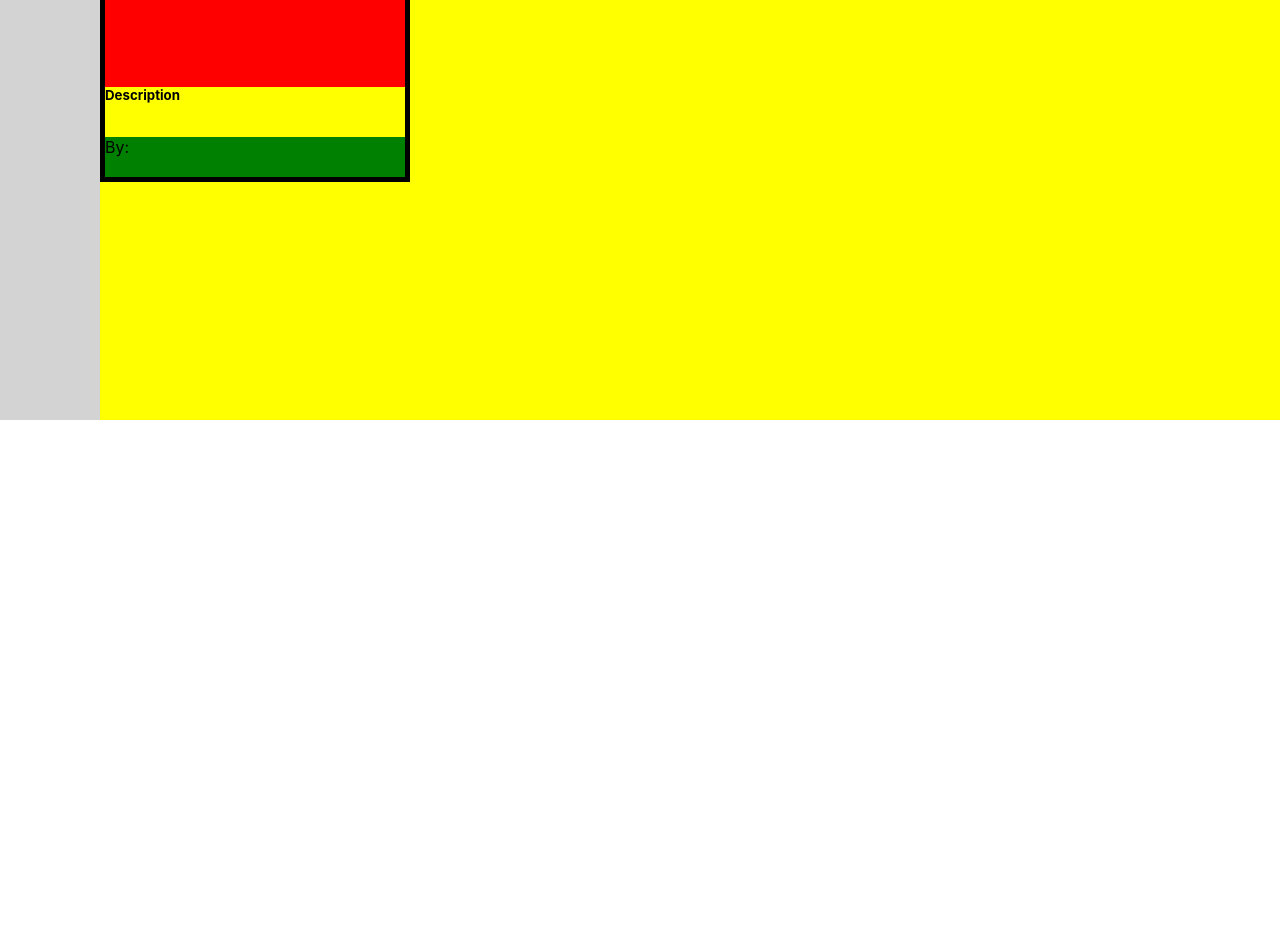
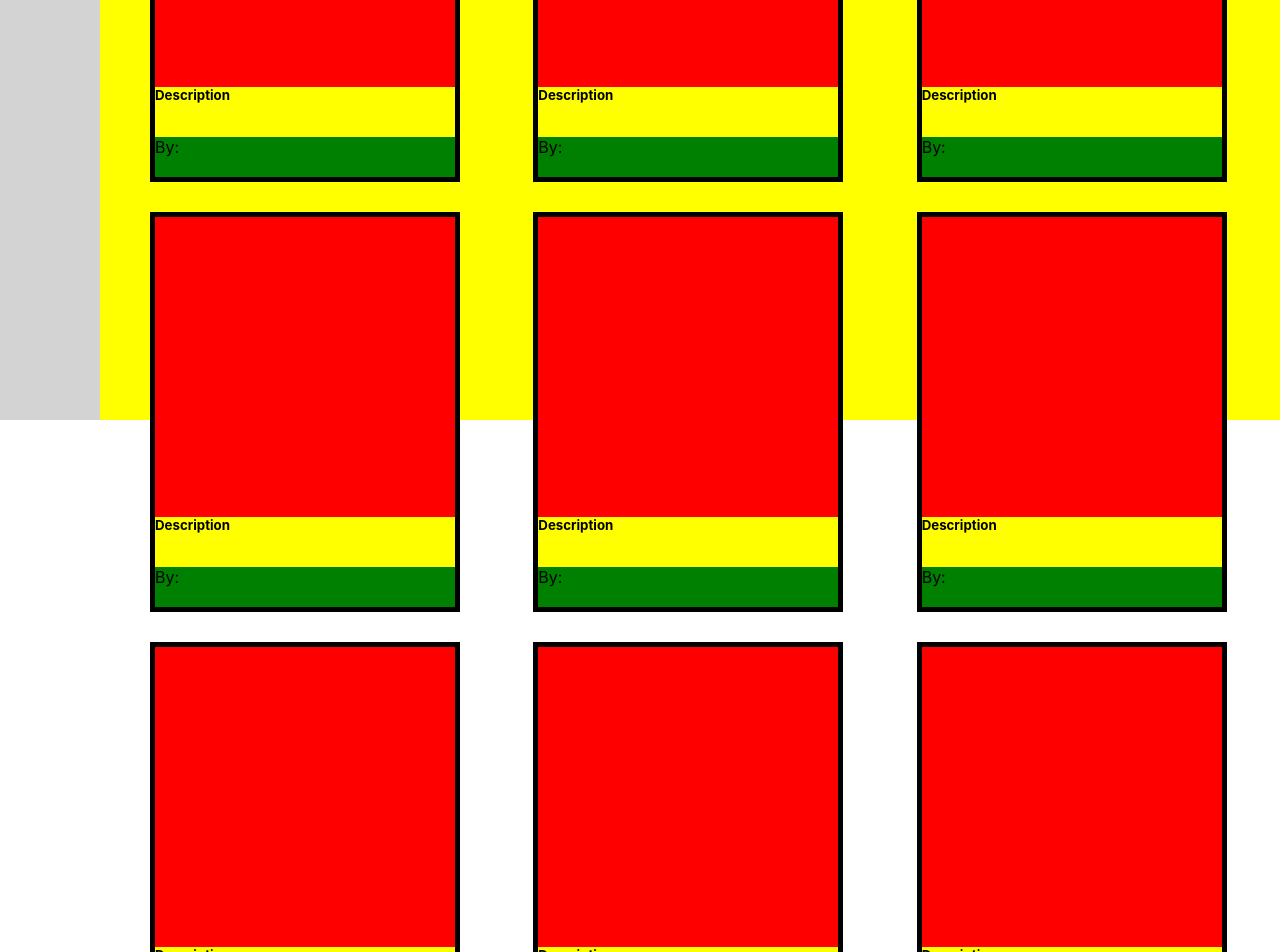
Before and after one commit to SimonBystrom/recipe-sns, a React (Create React App) app: page /searchResults in a window 1280 px wide. Shown: the part 380-1332 px from the top of the page. Before the commit the page ends 800 px from the top, so only its background shows below. Built offline with nearby package versions, Linux system fonts and the light colour scheme.

Commit message:
added comments of todo
Signed-off-by: simonbystrom <simonbystrom@Simons-MacBook-Air.local>

```diff
--- a/src/App.js
+++ b/src/App.js
@@ -8,8 +8,10 @@ import './App.css';
 import Navbar from './Pages/Navbar'
 import Sidebar from './Pages/Sidebar'
 
-import SearchItem from "./Search/SearchItem"
+import SearchResults from "./Search/SearchResults"
 
+
+// fix so nav and side is position fixed (maybe ditch the grid?)
 // add login page conditional rendering
 function App() {
   return (
@@ -24,7 +26,7 @@ function App() {
           <Switch>
             <Route path="/searchResults">
               <h1>Search</h1>
-              <SearchItem></SearchItem>
+              <SearchResults />
             </Route>
             <Route path="/profile">
               <h1>Profile</h1>
--- a/src/Search/SearchItem.js
+++ b/src/Search/SearchItem.js
@@ -9,10 +9,10 @@ export default function SearchItem(props){
                 <img src={props.img}></img>
             </div>
             <div className="SearchItemDescription">
-                <h5>Description{props.Description}</h5>
+                <h5>Description{props.description}</h5>
             </div>
             <div className="Author">
-                <p>By: {props.Author}</p>
+                <p>By: {props.author}</p>
             </div>
         </div>
     )
--- /dev/null
+++ b/src/Search/SearchResults.css
@@ -0,0 +1,10 @@
+.SearchResultsContainer {
+
+    display: grid;
+    grid-template-columns: repeat(auto-fit, minmax(300px, 1fr));
+    grid-template-rows: auto;
+    grid-gap: 30px;
+    margin-left: 50px;
+    margin-right: 10px;
+
+}
--- /dev/null
+++ b/src/Search/SearchResults.js
@@ -0,0 +1,32 @@
+import React from 'react'
+import "./SearchResults.css"
+import SearchItem from "./SearchItem"
+
+// When searchQuery is built, make it work
+
+export default function  SearchResults(){
+
+    // let results = /* listOfItemsFromSearchQuerry. */map(item => <SearchItem img={item.img}
+    //                                                                 description={item.description}
+    //                                                                 author={item.author}
+    //                                                                 key={item.id}
+    // ></SearchItem>)
+
+    return (
+        <div className="SearchResultsContainer">
+            <SearchItem />
+            <SearchItem />
+            <SearchItem />
+            <SearchItem />
+            <SearchItem />
+            <SearchItem />
+            <SearchItem />
+            <SearchItem />
+            <SearchItem />
+            <SearchItem />
+            <SearchItem />
+
+        </div>
+    )
+
+}
--- a/src/index.css
+++ b/src/index.css
@@ -5,6 +5,8 @@ body {
     sans-serif;
   -webkit-font-smoothing: antialiased;
   -moz-osx-font-smoothing: grayscale;
+  width: 100%;
+  height: 100%;
 }
 
 code {
```
